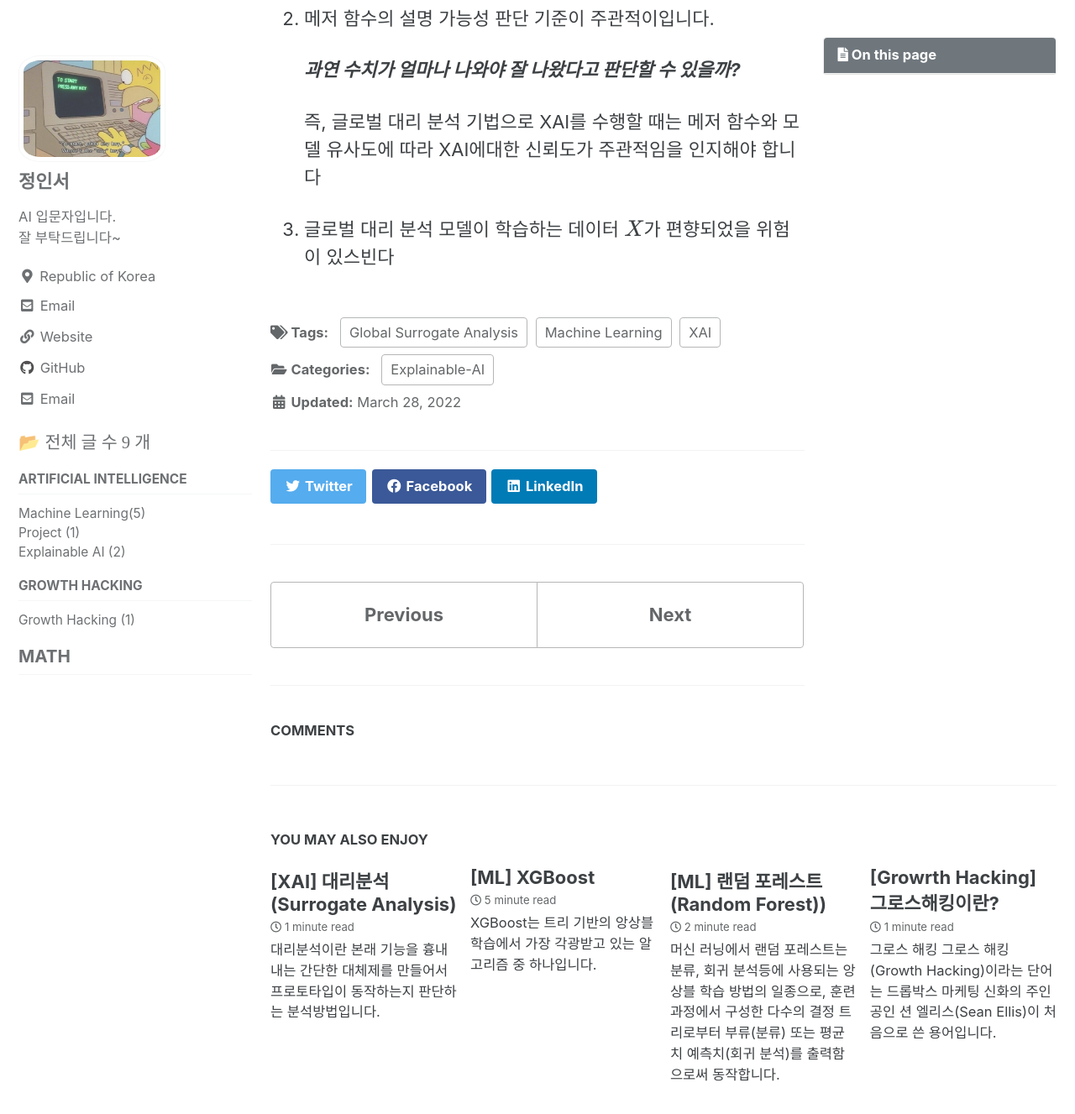
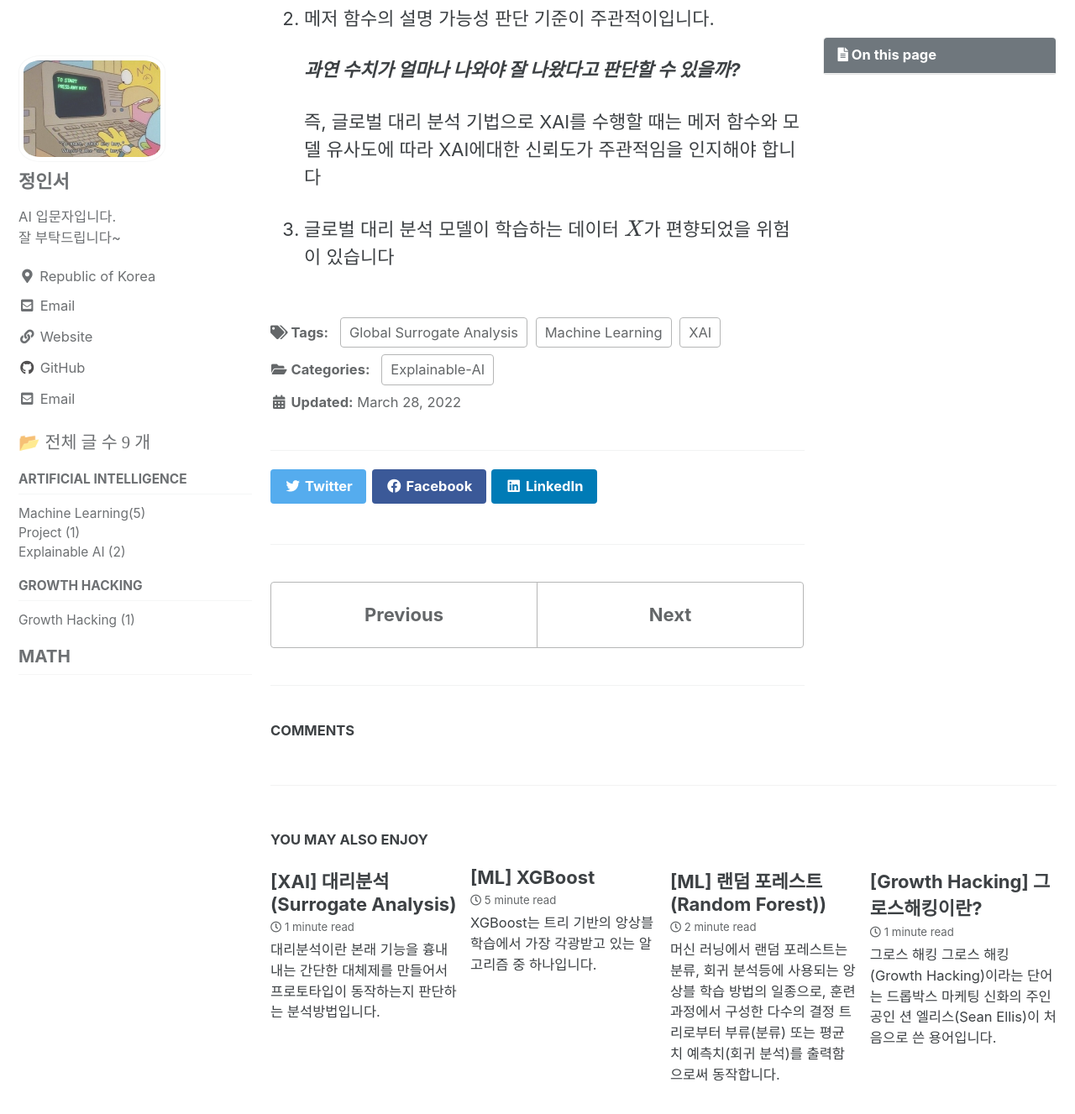
Before and after one commit to Inwest0402/Inwest0402.github.io, a Jekyll site: the page built from _posts/2022/XAI/2022-03-28-Global-Surrogate.md, in a window 1280 px wide and 1400 px high, scrolled down 2076 px. Shown: the top 1327 px of the window at 84% size. Built offline with Jekyll 4.4.1, drawn with Linux system fonts in a browser that asks for light colours; cached includes are drawn as plain includes; formulas are drawn with MathJax 3; comment, search, counter and statistics services are not loaded.

Commit message:
[2022-03-29]

```diff
--- a/_posts/2022/GrowthHacking/2022-03-28-Growth-Hacking.md
+++ b/_posts/2022/GrowthHacking/2022-03-28-Growth-Hacking.md
@@ -1,5 +1,5 @@
 ---
-title:  "[Growrth Hacking] 그로스해킹이란?"
+title:  "[Growth Hacking] 그로스해킹이란?"
 # excerpt: "분류와 회귀 작업 그리도 다중 출력 또한 가능한 의사결정나무"
 
 categories:
@@ -21,7 +21,7 @@ use_math: true
 
 왜일까요?
 
-사실 전통적인 제품을 만드는 ' 기획-생성-판매'의 성공 여부는 온전히 시장에 의해 결정됩니다.
+사실 전통적인 제품을 만드는 '기획-생성-판매'의 성공 여부는 온전히 시장에 의해 결정됩니다.
 
 그렇기에 기존에는 성공하는 제품을 만들기 위해서는 기획과 생산 단계에 엄청난 시간과 노력을 투자하는 것이 옳은 방향이라고 생각해왔습니다.
 
--- a/_posts/2022/XAI/2022-03-28-Global-Surrogate.md
+++ b/_posts/2022/XAI/2022-03-28-Global-Surrogate.md
@@ -55,4 +55,4 @@ use_math: true
 
     즉, 글로벌 대리 분석 기법으로 XAI를 수행할 때는 메저 함수와 모델 유사도에 따라 XAI에대한 신뢰도가 주관적임을 인지해야 합니다
 
-3. 글로벌 대리 분석 모델이 학습하는 데이터 $X$가 편향되었을 위험이 있스빈다
+3. 글로벌 대리 분석 모델이 학습하는 데이터 $X$가 편향되었을 위험이 있습니다
```
